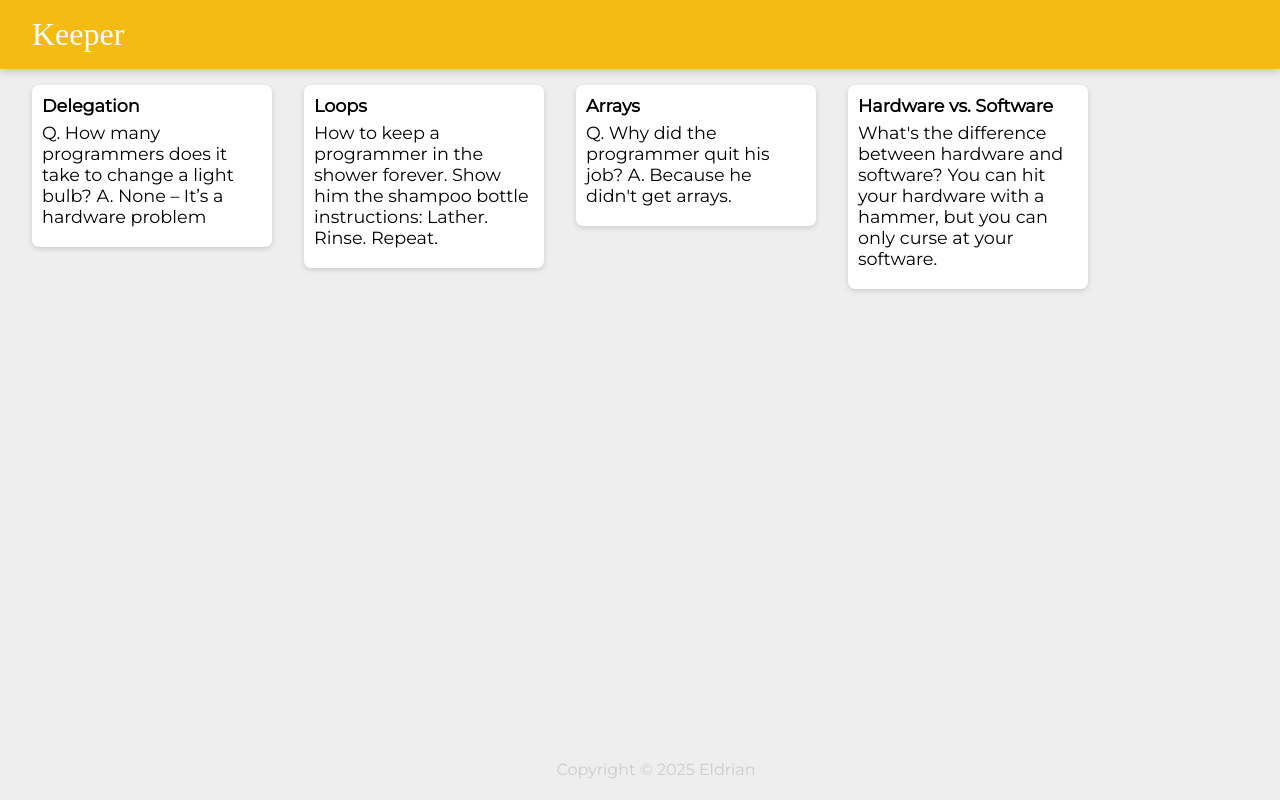
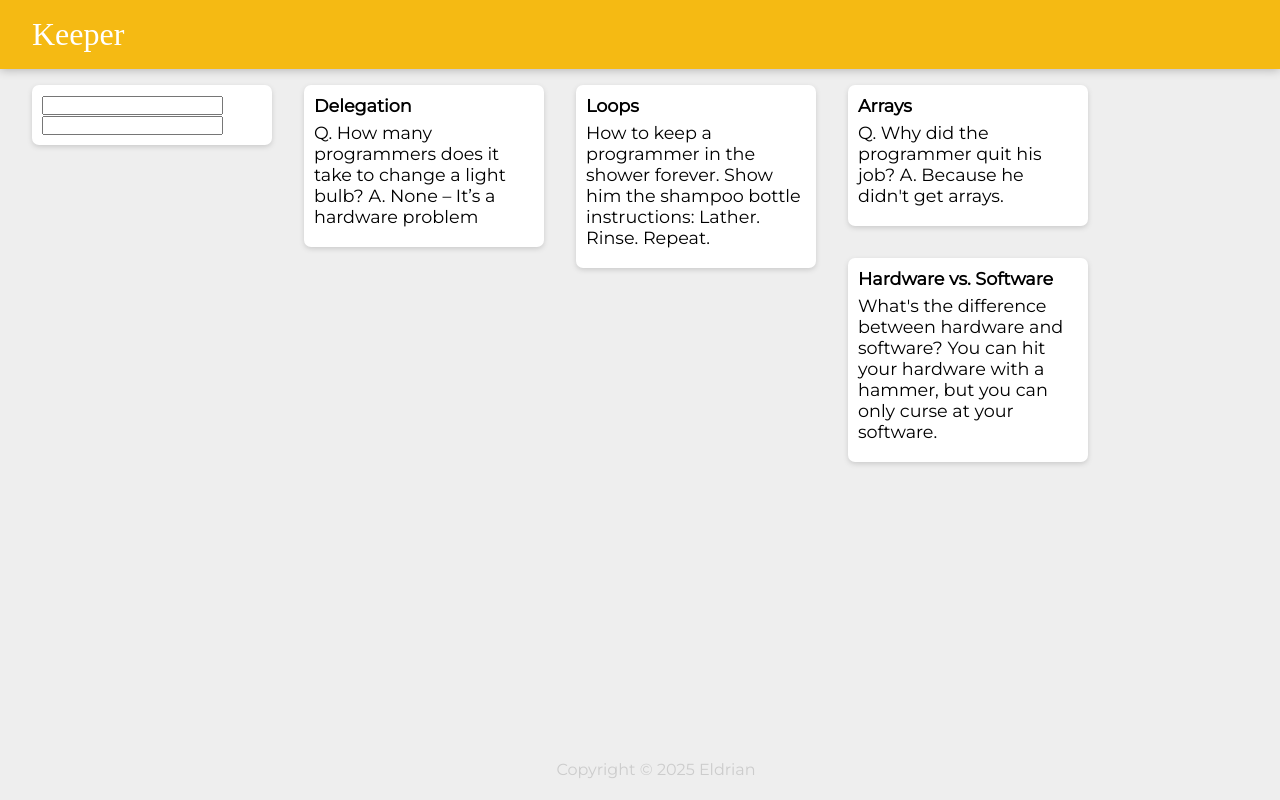
Before and after one commit to eldrianayera/Udemy-React, a React (Vite) app in the folder keeper-app/: page / in a window 1280 px wide. Built offline with nearby package versions, Linux system fonts and the light colour scheme; a web font is replaced by a local one.

Commit message:
keeper-app : add form.jsx

```diff
--- a/keeper-app/src/components/App.jsx
+++ b/keeper-app/src/components/App.jsx
@@ -2,6 +2,7 @@ import React from "react";
 import Header from "./Header";
 import Footer from "./Footer";
 import Note from "./Note";
+import Form from "./Form";
 import notes from "../notes"
 
 
@@ -9,10 +10,17 @@ function App() {
   return (
     <div>
       <Header />
-      {notes.map(notes => (<Note title={notes.title} content={notes.content}  />))}
+      <Form />
+      {notes.map(notes => (
+        <Note
+        key={notes.key}
+        title={notes.title}
+        content={notes.content}  />
+        ))}
       <Footer />
     </div>
   );
 }
 
+
 export default App;
--- /dev/null
+++ b/keeper-app/src/components/Form.jsx
@@ -0,0 +1,12 @@
+import React from "react";
+
+function form() {
+  return (
+    <div className="note">
+      <input type="text" />
+      <input type="text" />
+    </div>
+  );
+}
+
+export default form;
```
